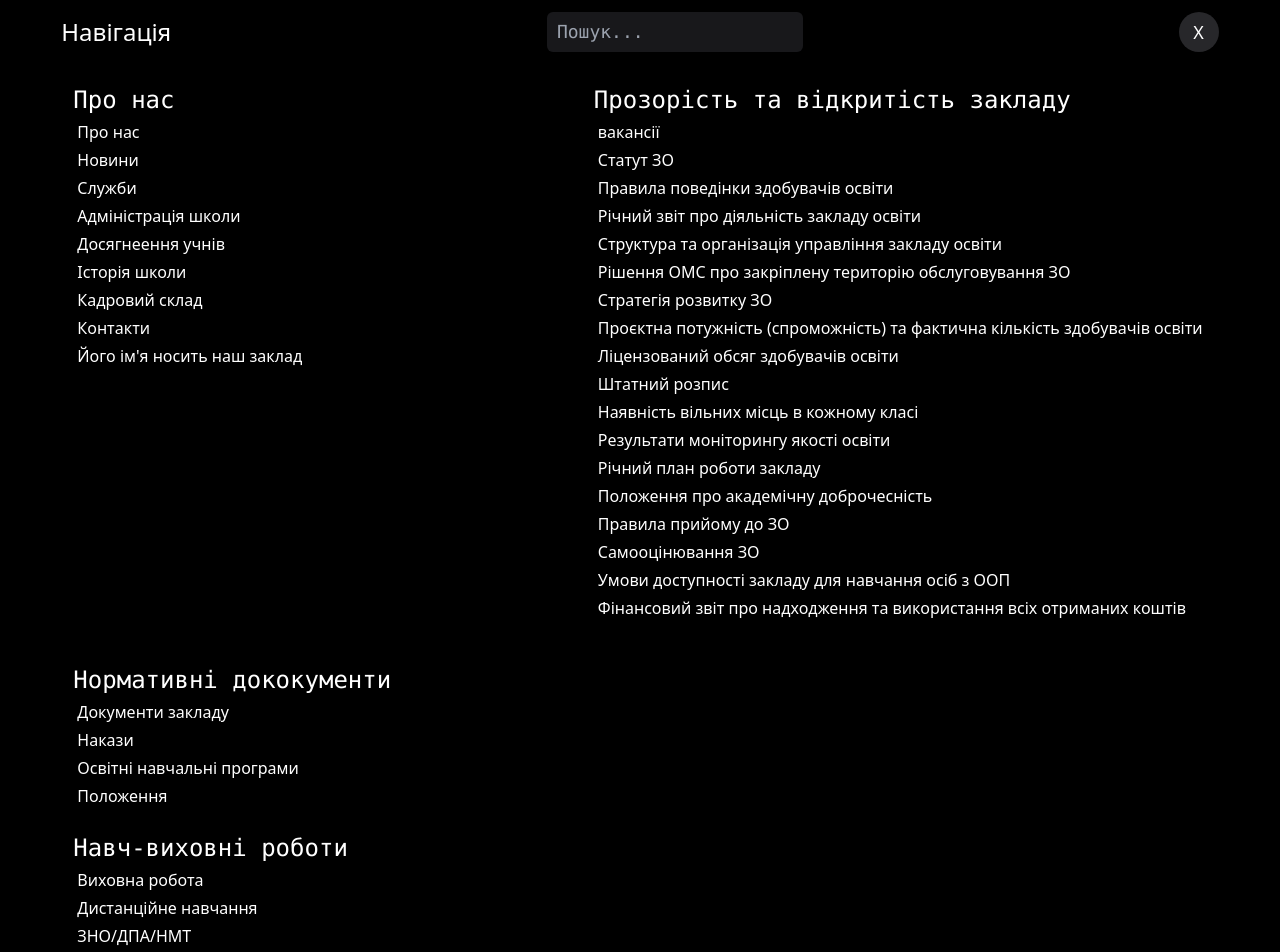
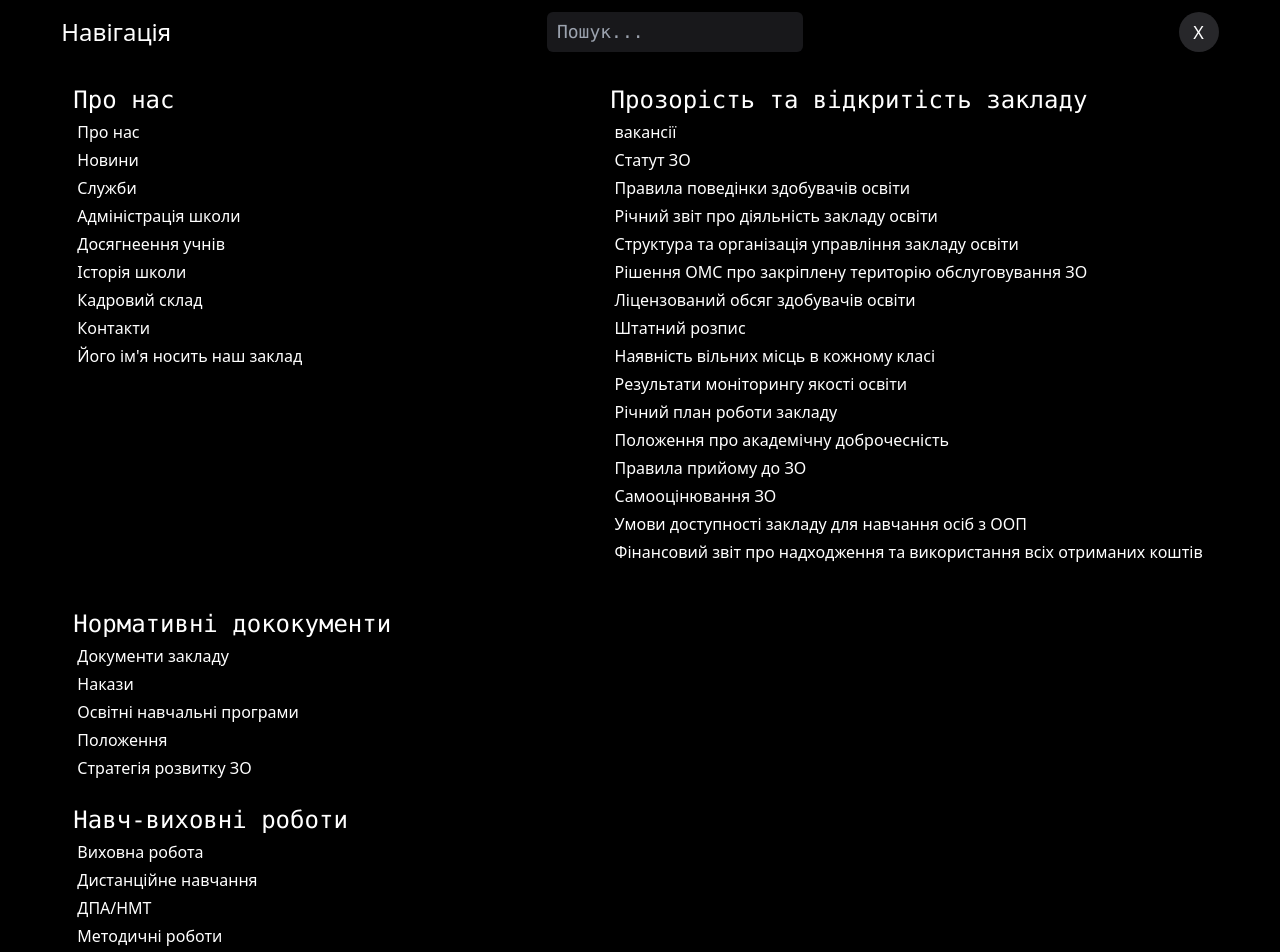
Before and after one commit to Maksimgnam/school, a React (Vite) app: page /navigation in a window 1280 px wide. Shown: the top 952 px of the page. Built offline with nearby package versions, Linux system fonts and the light colour scheme.

Commit message:
add change

```diff
--- /dev/null
+++ b/src/components/Cnnline/Cnnline.jsx
@@ -0,0 +1,18 @@
+import React from 'react'
+
+const Cnnline = () => {
+  return (
+    <div className="w-full h-11 overflow-hidden bg-black    bg-opacity-70 text-white flex items-center">
+    <div className="inline-block whitespace-nowrap animate-scroll pl-full text-lg">
+        Знання – сила для майбутнього України! Кожен урок відкриває нові можливості для розвитку та успіху.
+        &nbsp;&nbsp;&nbsp;|&nbsp;&nbsp;&nbsp;
+        Мрій. Прагни. Досягай з нами! Ми створюємо умови, в яких кожен учень може розвиватися та досягати вершин у будь-якій сфері.
+    </div>
+
+
+
+  </div>
+  )
+}
+
+export default Cnnline
--- a/src/components/HomePage/Homepage.jsx
+++ b/src/components/HomePage/Homepage.jsx
@@ -9,6 +9,7 @@ import News from '../News/News';
 import Contacts from '../Contacts/Contacts';
 import Footer from '../Footer/Footer';
 import Documents from '../Documents/Documents';
+import Cnnline from '../Cnnline/Cnnline';
 
 
 
@@ -22,9 +23,10 @@ const Homepage = () => {
         <>
 
 
-        <div className='w-full h-full bg-image' >
+        <div className='w-full h-svh bg-image' >
+            <Cnnline/>
             <Header />
-            <div className='w-full h-90vh  flex justify-center '>
+            <div className='w-full h-88vh  flex justify-center '>
                 <div className='w-11/12 h-full flex items-center '>
                     <div className='w-full h-auto min-h-72 flex flex-col items-center justify-between'>
                         <h3 data-aos="fade-up" className='text-white text-7xl font-medium homepage-text'>Шклівський ЗЗСО І-ІІІ ступенів </h3>
--- a/src/components/NavigationPage/NavigationPage.jsx
+++ b/src/components/NavigationPage/NavigationPage.jsx
@@ -14,7 +14,7 @@ const NavigationPage = () => {
         },
         {
             name: 'Прозорість та відкритість закладу',
-            links: ["вакансії", "Статут ЗО", 'Правила поведінки здобувачів освіти', "Річний звіт про діяльність закладу освіти", "Структура та організація управління закладу освіти", "Рішення ОМС про закріплену територію обслуговування ЗO", "Стратегія розвитку ЗО", "Проєктна потужність (спроможність) та фактична кількість здобувачів освіти", "Ліцензований обсяг здобувачів освіти ", "Штатний розпис", "Наявність вільних місць в кожному класі", "Результати моніторингу якості освіти", "Річний план роботи закладу", "Положення про академічну доброчесність", "Правила прийому до ЗО", "Самооцінювання  ЗО", "Умови доступності закладу для навчання осіб з ООП", "Фінансовий звіт про надходження та використання всіх отриманих коштів", "", ""]
+            links: ["вакансії", "Статут ЗО", 'Правила поведінки здобувачів освіти', "Річний звіт про діяльність закладу освіти", "Структура та організація управління закладу освіти", "Рішення ОМС про закріплену територію обслуговування ЗO","Ліцензований обсяг здобувачів освіти ", "Штатний розпис", "Наявність вільних місць в кожному класі", "Результати моніторингу якості освіти", "Річний план роботи закладу", "Положення про академічну доброчесність", "Правила прийому до ЗО", "Самооцінювання  ЗО", "Умови доступності закладу для навчання осіб з ООП", "Фінансовий звіт про надходження та використання всіх отриманих коштів", "", ""]
 
         },
 
@@ -25,12 +25,12 @@ const NavigationPage = () => {
 
         {
             name: 'Нормативні дококументи',
-            links: ["Документи закладу", "Накази", 'Освітні навчальні програми', 'Положення']
+            links: ["Документи закладу", "Накази", 'Освітні навчальні програми', 'Положення',  "Стратегія розвитку ЗО",]
 
         },
         {
             name: 'Навч-виховні роботи',
-            links: ["Виховна робота", "Дистанційне навчання", 'ЗНО/ДПА/НМТ', 'Методичні роботи', 'НУШ']
+            links: ["Виховна робота", "Дистанційне навчання", 'ДПА/НМТ', 'Методичні роботи', 'НУШ']
 
         },
         {
--- a/src/components/NewsId/NewsId.jsx
+++ b/src/components/NewsId/NewsId.jsx
@@ -63,7 +63,7 @@ const NewsId = () => {
     };
 
     return (
-        <div className='w-full h-full bg-white flex flex-col items-center'>
+        <div className='w-full h-auto bg-white flex flex-col items-center'>
             <div className='w-full h-12 p-2'>
                 <Link to='/home'>
                     <button className='w-9 h-9 bg-black rounded-lg'>
@@ -71,7 +71,7 @@ const NewsId = () => {
                     </button>
                 </Link>
             </div>
-            <div className='w-auto h-auto min-w-news-card max-w-news-card flex flex-col p-3'>
+            <div className='w-auto h-auto min-w-news-card  max-w-news-card flex flex-col p-3'>
                 <div
                     className='w-newsId-image h-96 rounded bg-cover'
                     style={{ backgroundImage: `url(${getImageSource()})` }}
--- a/src/index.css
+++ b/src/index.css
@@ -18,6 +18,7 @@ body {
   box-sizing: border-box;
   width: 100%;
   height: 100vh;
+  background-color: white;
   color: black;
   overflow-x: hidden;
 
--- a/tailwind.config.js
+++ b/tailwind.config.js
@@ -14,8 +14,8 @@ export default {
         "news-card": '70%',
       },
       height: {
-
-        '90vh': '90vh',
+        'cnnline':"5vh",
+        '88vh': '88vh',
         '10vh': '10vh',
         'line': '3px',
         '94': '94%',
@@ -61,7 +61,16 @@ export default {
         '100vh': '100vh',
         '120vh': '120vh',
         '292vh': '292vh'
-      }
+      },
+      keyframes: {
+        scroll: {
+          '0%': { transform: 'translateX(100%)' },
+          '100%': { transform: 'translateX(-100%)' },
+        },
+      },
+      animation: {
+        scroll: 'scroll 20s linear infinite',
+      },
 
 
 
```
